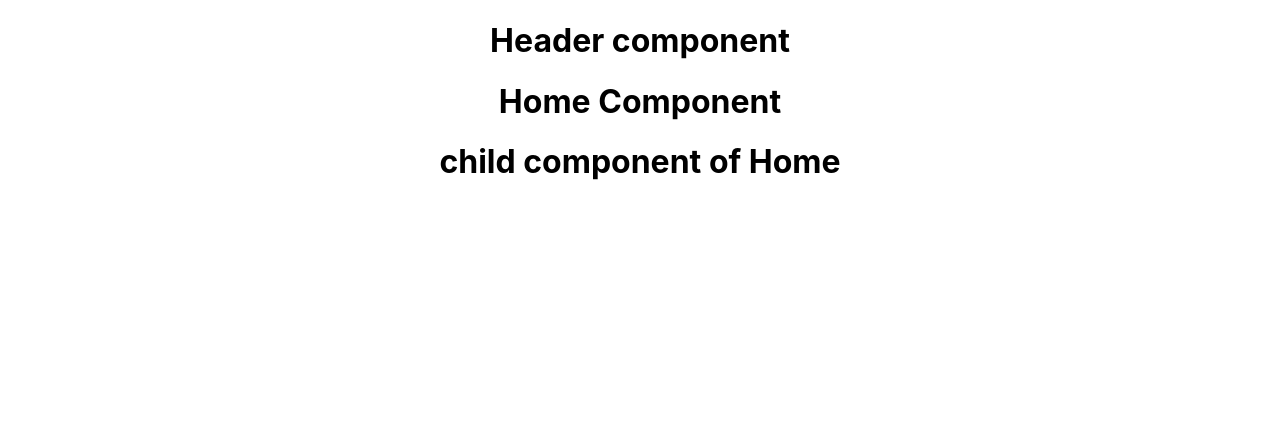
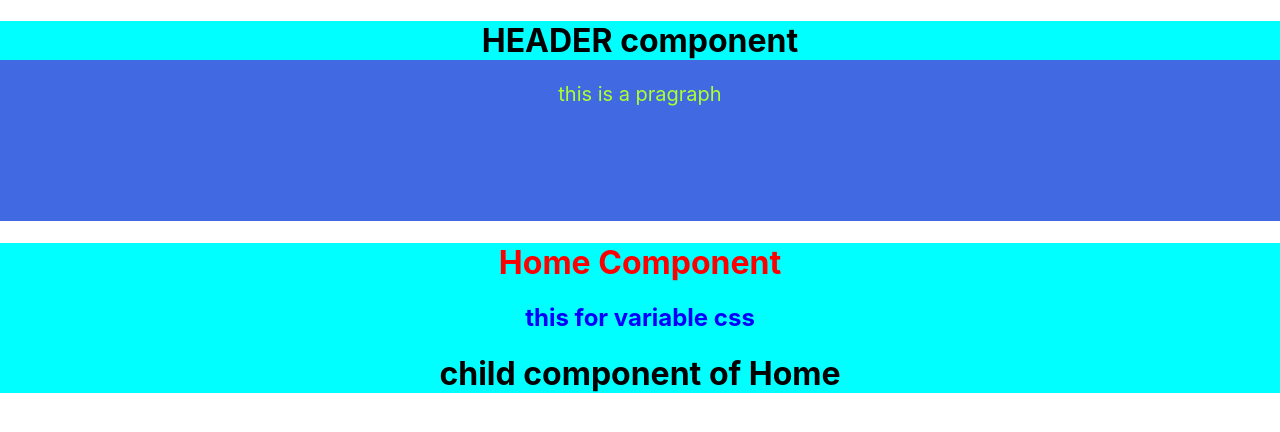
Before and after one commit to Dil-shad/React-basics, a React (Create React App) app in the folder myapp/: page / in a window 1280 px wide. Shown: the top 432 px of the page. Built offline with nearby package versions, Linux system fonts and the light colour scheme.

Commit message:
In this method there is a conflict-with css class name(),its drawback,to over come that we can make changes in css file name nxt -->

```diff
--- /dev/null
+++ b/myapp/src/components/Header.css
@@ -0,0 +1,17 @@
+.header{
+    color: rgb(0, 0, 0) !important;
+    background-color: aqua;
+
+}
+
+.div-header{
+    height: 200px;
+    background-color: royalblue ;
+
+}
+
+.para{
+
+    color: greenyellow;
+    font-size: 20px;
+}
--- a/myapp/src/components/Header.js
+++ b/myapp/src/components/Header.js
@@ -1,9 +1,10 @@
 import React from "react";
-
+import './Header.css'
 const Header = () => {
   return (
-    <div>
-      <h1>Header component</h1>
+    <div className="div-header">
+      <h1 className="header">HEADER component</h1>
+      <p className="para">this is a pragraph</p>
     </div>
   );
 };
--- /dev/null
+++ b/myapp/src/components/Home.css
@@ -0,0 +1,3 @@
+.home{
+    background-color: green;
+}
--- a/myapp/src/components/Home.js
+++ b/myapp/src/components/Home.js
@@ -1,10 +1,13 @@
 import React from "react";
 import Child from "./Child.js";
+import "./Home.css"
 
 const Home = () => {
+    const headingStyle={color:"blue"};
   return (
-    <div>
-      <h1>Home Component</h1>
+    <div className="header">
+      <h1 style={{color:"red"}} >Home Component</h1>
+      <h2 style={headingStyle}>this for variable css</h2>
       <Child />
     </div>
   );
```
